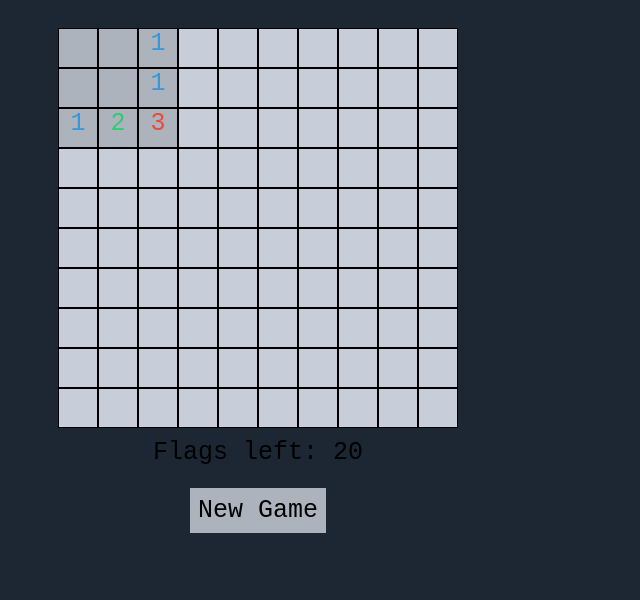
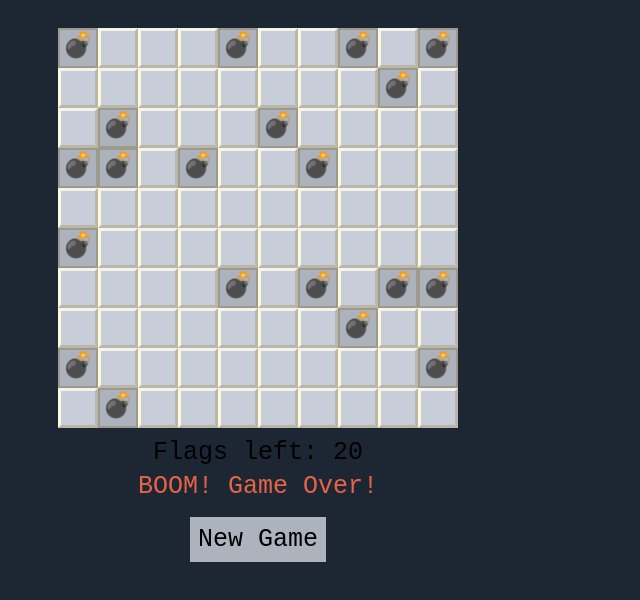
Before and after one commit to agathaco/js-minesweeper, a plain HTML site: page index.html in a window 1280 px wide. Both pictures are taken after a click on the element 78 px from the left and 48 px from the top of the page. Shown: the whole page, without its empty margins (0-640 px from the left). Drawn offline with Linux system fonts and the light colour scheme.

Commit message:
added clearTile function and changed the way bombs are added

```diff
--- a/app.js
+++ b/app.js
@@ -4,27 +4,34 @@ document.addEventListener('DOMContentLoaded', () => {
   const result = document.querySelector('#result')
   const newGameBtn = document.querySelector('.btn')
 
-  let width = 10;
+  let width = 10
   let bombAmount = 20
   let flags = 0
   let tiles = [];
   let isGameOver = false
   let numberColors = ['#3498db', '#2ecc71', '#e74c3c', '#9b59b6', '#f1c40f', '#1abc9c', '#34495e', '#7f8c8d'];
 
+  function clearBoard() {
+    console.log('clearing');
+    isGameOver = false;
+    flags = 0;
+    tiles.forEach(tile => {
+      console.log('removing tiles')
+      tile.remove();
+    });
+    createBoard();
+  }
+  newGameBtn.addEventListener('click', () => clearBoard())
+
+
   function createBoard() {
     flagsLeft.innerHTML = bombAmount
 
-    //get shuffled game array with random bombs
-    const bombsArray = Array(bombAmount).fill(1)
-    const emptyArray = Array(width * width - bombAmount).fill(0)
-    const gameArray = emptyArray.concat(bombsArray).sort(() => Math.random() - 0.5)
-
-    // loops through all tiles
+    //add tiles
     for (let i = 0; i < width * width; i++) {
       const tile = document.createElement('div');
       tile.setAttribute('id', i);
-      const tileClass = gameArray[i] === 1 ? 'bomb' : 'valid'
-      tile.classList.add(tileClass)
+      tile.classList.add('tile')
       grid.appendChild(tile)
       tiles.push(tile)
 
@@ -36,8 +43,13 @@ document.addEventListener('DOMContentLoaded', () => {
         e.preventDefault()
         addFlag(tile)
       }
+    }
 
-    }
+    //add bombs
+    const randomTiles = tiles.sort(() => Math.random() - 0.5).slice(0,bombAmount).map(tile => tile.id) // suffle tile's id and select 20 firsts to get 20 random tiles
+    tiles.forEach((tile) => randomTiles.includes(tile.id) ? tile.classList.add('has-bomb') : tile.classList.add('is-empty')) // if tile's id is in ramdomTile array, add bomb
+    tiles.sort((a, b) => a.id - b.id); //sort array by id again
+
 
     //add numbers
     for (let i = 0; i < tiles.length; i++) {
@@ -45,27 +57,22 @@ document.addEventListener('DOMContentLoaded', () => {
       const isLeftEdge = (i % width === 0)
       const isRightEdge = (i % width === width - 1)
 
-      if (tiles[i].classList.contains('valid')) { // looping through all 'valid tiles
-        // checkedPositions.forEach(position => {
-        //   const tileChecked = tiles[i + position]
-        //   if (tileChecked && tileChecked.classList.contains('bomb')) total ++
-        //   tiles[i].setAttribute('data', total)
-        // })
-
+      if (!tiles[i].classList.contains('has-bomb')) {
+        console.log(tiles[i])
         if (!isLeftEdge) {
-          if (tiles[i - 1] && tiles[i - 1].classList.contains('bomb')) total++
-          if (tiles[i - 1 + width] && tiles[i - 1 + width].classList.contains('bomb')) total++
-          if (tiles[i - 1 - width] && tiles[i - 1 - width].classList.contains('bomb')) total++
+          if (tiles[i - 1] && tiles[i - 1].classList.contains('has-bomb')) total++
+          if (tiles[i - 1 + width] && tiles[i - 1 + width].classList.contains('has-bomb')) total++
+          if (tiles[i - 1 - width] && tiles[i - 1 - width].classList.contains('has-bomb')) total++
         }
 
         if (!isRightEdge) {
-          if (tiles[i + 1] && tiles[i + 1].classList.contains('bomb')) total++
-          if (tiles[i + 1 + width] && tiles[i + 1 + width].classList.contains('bomb')) total++
-          if (tiles[i + 1 - width] && tiles[i + 1 - width].classList.contains('bomb')) total++
+          if (tiles[i + 1] && tiles[i + 1].classList.contains('has-bomb')) total++
+          if (tiles[i + 1 + width] && tiles[i + 1 + width].classList.contains('has-bomb')) total++
+          if (tiles[i + 1 - width] && tiles[i + 1 - width].classList.contains('has-bomb')) total++
         }
 
-        if (tiles[i - width] && tiles[i - width].classList.contains('bomb')) total++
-        if (tiles[i + width] && tiles[i + width].classList.contains('bomb')) total++
+        if (tiles[i - width] && tiles[i - width].classList.contains('has-bomb')) total++
+        if (tiles[i + width] && tiles[i + width].classList.contains('has-bomb')) total++
 
         tiles[i].setAttribute('data', total)
 
@@ -81,7 +88,8 @@ document.addEventListener('DOMContentLoaded', () => {
     let currentId = tile.id
     if (isGameOver) return
     if (tile.classList.contains('checked') || tile.classList.contains('flag')) return
-    if (tile.classList.contains('bomb')) {
+    if (tile.classList.contains('has-bomb')) {
+      console.log(tile)
       gameOver()
     } else {
       let total = tile.getAttribute('data')
@@ -104,8 +112,8 @@ document.addEventListener('DOMContentLoaded', () => {
 
     function loopThroughtiles(tileId) {
       const newId = tileId.id
-      const newtile = document.getElementById(newId)
-      clickTile(newtile)
+      const newTile = document.getElementById(newId)
+      clickTile(newTile)
     }
 
     setTimeout(() => {
@@ -131,9 +139,9 @@ document.addEventListener('DOMContentLoaded', () => {
 
     //show all the bombs
     tiles.forEach(tile => {
-      if (tile.classList.contains('bomb')) {
+      if (tile.classList.contains('has-bomb')) {
         tile.innerHTML = '💣'
-        tile.classList.remove('bomb')
+        tile.classList.remove('has-bomb')
         tile.classList.add('checked')
       }
     })
@@ -162,7 +170,7 @@ document.addEventListener('DOMContentLoaded', () => {
   function checkForWin() {
     let matches = 0
     tiles.forEach(tile => {
-      if (tile.classList.contains('flag') && tile.classList.contains('bomb')) {
+      if (tile.classList.contains('flag') && tile.classList.contains('has-bomb')) {
         matches++
       }
       if (matches === bombAmount) {
--- a/style/style.scss
+++ b/style/style.scss
@@ -27,47 +27,39 @@ html {
   background-color: #C7CED9;
   margin-left: 50px;
   margin-top: 20px;
-  /* border: 10px solid #dcd6bc; */
   margin-bottom: 10px;
 }
 
-.grid div {
+.tile {
   height: 40px;
   width: 40px;
   border: 1px solid black;
   cursor: pointer;
+  border: 3px solid;
+  border-color: #f5f3eb #bab7a9 #bab7a9 #fff9db;
+  box-sizing: border-box;
 }
 
 div {
   font-size: 25px;
   text-align: center;
   font-family: 'Roboto Mono', monospace;
-
-}
-.valid {
-  height: 40px;
-  width: 40px;
-  border: 5px solid;
-  border-color: #f5f3eb #bab7a9 #bab7a9 #fff9db;
-  box-sizing: border-box;
 }
 
+
 .checked {
-  height: 40px;
-  width: 40px;
   border: 2px solid;
   background-color: rgb(172, 179, 189);
   border-color: #9c998d;
-  box-sizing: border-box;
 }
 
-.bomb {
-  height: 40px;
-  width: 40px;
-  border: 5px solid;
-  border-color: #f5f3eb #bab7a9 #bab7a9 #fff9db;
-  box-sizing: border-box;
-}
+// .has-bomb {
+//   height: 40px;
+//   width: 40px;
+//   border: 5px solid;
+//   border-color: #f5f3eb #bab7a9 #bab7a9 #fff9db;
+//   box-sizing: border-box;
+// }
 
 #result {
   margin-top: 5px;
```
Also changed, not shown: style/style.css, 1 other file.
